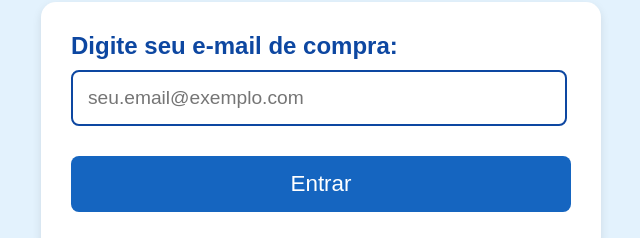
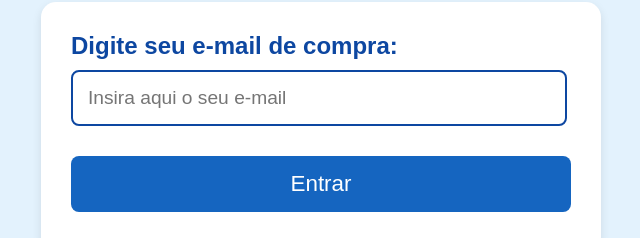
Before and after one commit to Hbt-montadores/montador32, a website: page public/login.html in a window 1280 px wide. Shown: the part 294-532 px from the top of the page, 319-959 px from the left. Drawn offline with Linux system fonts and the light colour scheme.

Commit message:
Update login.html

```diff
--- a/public/login.html
+++ b/public/login.html
@@ -21,7 +21,7 @@
                 id="email"
                 name="email"
                 class="input-field"
-                placeholder="seu.email@exemplo.com"
+                placeholder="Insira aqui o seu e-mail"
                 autocomplete="email"
                 required
             >
```
